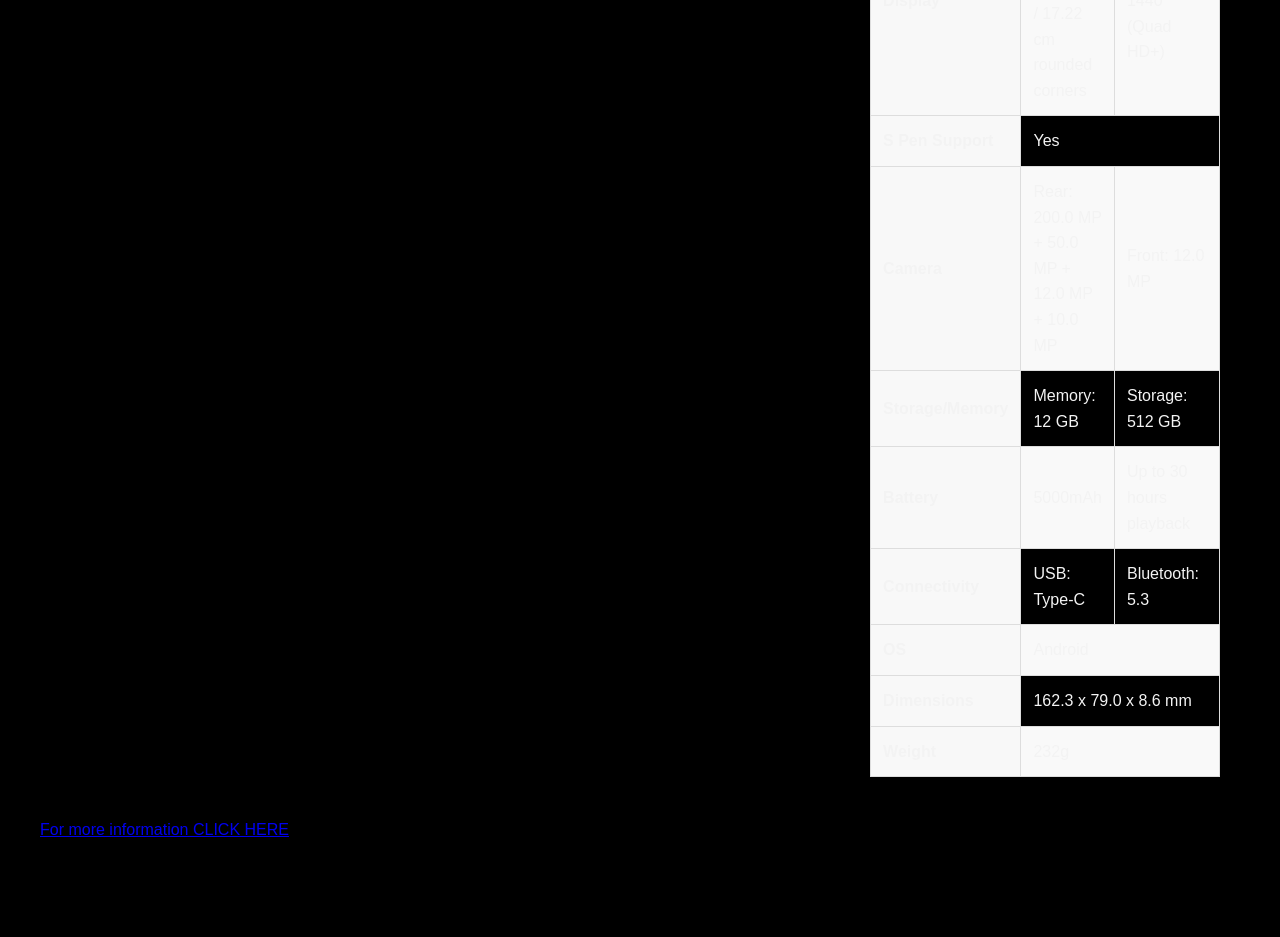
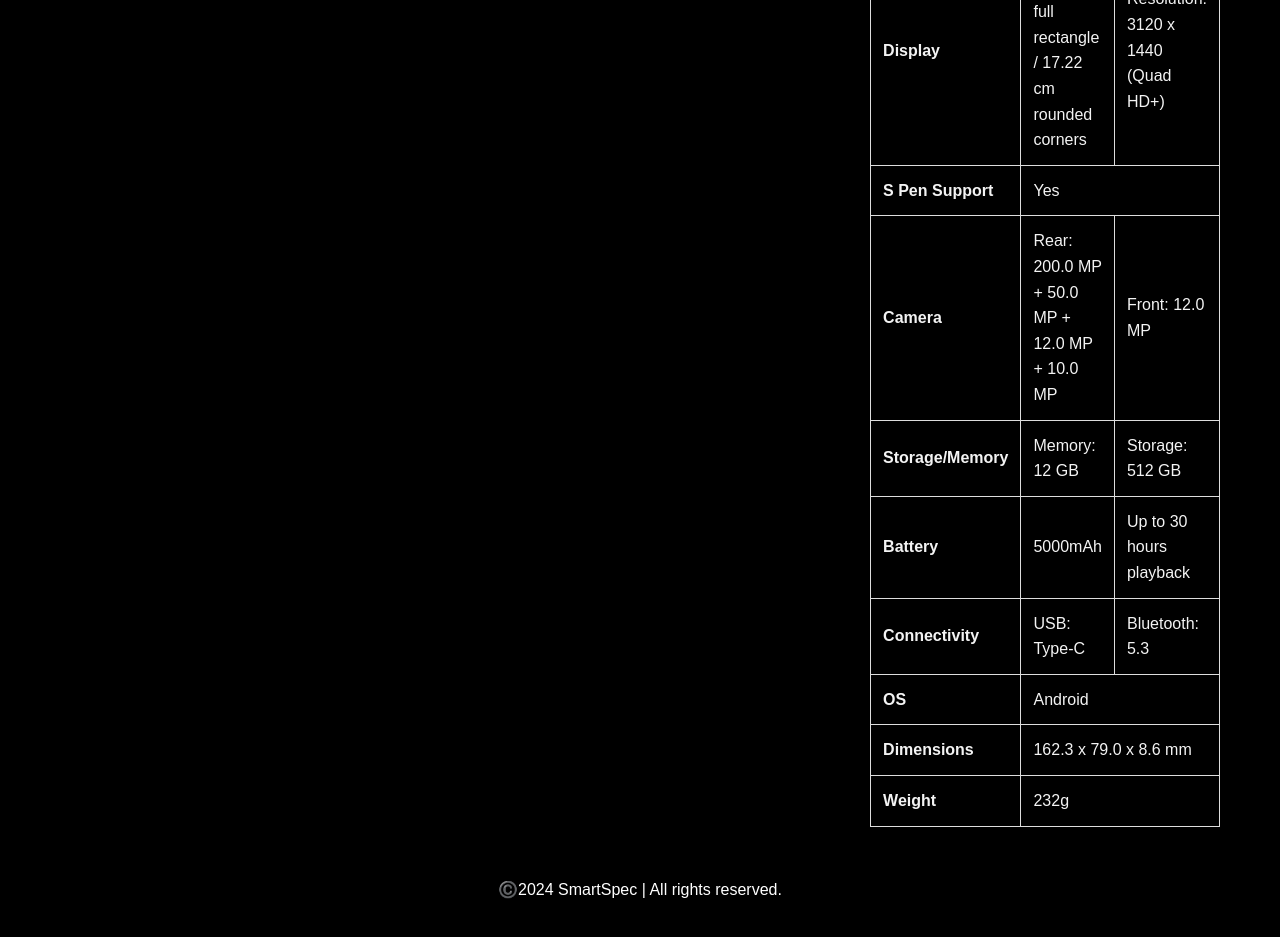
Before and after one commit to anmolsherawat/project_s-w, a plain HTML site: page s24ultra.html in a window 1280 px wide. Shown: the part 1153-2090 px from the top of the page. Before the commit the page ends 2056 px from the top, so only its background shows below. Drawn offline with Linux system fonts and the light colour scheme.

Commit message:
Update s24ultra.html
some files changed

```diff
--- a/s24ultra.html
+++ b/s24ultra.html
@@ -7,9 +7,17 @@
     <link rel="stylesheet" href="s24ultra.css">
 </head>
 <body>
+    <header>
+        <div class="menu">
+            <a href="index.html">Home</a>
+            <a href="review.html">Reviews</a>
+            <a href="aboutus.html">About</a>
+            <a href="contactus.html">Contact</a>
+        </div>
+    </header>
+
 
     <header>
-        <h1>SmartSpec</h1>
         <h1>Galaxy S24 Ultra - Explore the Latest Marvel in Mobile Technology</h1>
         <p class="intro">Discover the cutting-edge technology and unparalleled features of the Galaxy S24 Ultra. Dive into the specifications, view the stunning design in all its color options, and explore related content to make an informed choice.</p>
     </header>
@@ -79,50 +87,50 @@
                     <section class="specs-table">
                         <table>
                             <tr>
-                                <th>Processor</th>
+                                <th id="colr">Processor</th>
                                 <td>CPU Speed: 3.39GHz, 3.13GHz, 2.9GHz, 2.2GHz</td>
                                 <td>CPU Type: Octa-Core</td>
                             </tr>
                             <tr>
-                                <th>Display</th>
-                                <td>Size: 17.25 cm full rectangle / 17.22 cm rounded corners</td>
-                                <td>Resolution: 3120 x 1440 (Quad HD+)</td>
+                                <th id="colr">Display</th>
+                                <td id="colr">Size: 17.25 cm full rectangle / 17.22 cm rounded corners</td>
+                                <td id="colr">Resolution: 3120 x 1440 (Quad HD+)</td>
                             </tr>
                             <tr>
-                                <th>S Pen Support</th>
-                                <td colspan="2">Yes</td>
+                                <th id="colr">S Pen Support</th>
+                                <td id="colr" colspan="2">Yes</td>
                             </tr>
                             <tr>
-                                <th>Camera</th>
-                                <td>Rear: 200.0 MP + 50.0 MP + 12.0 MP + 10.0 MP</td>
-                                <td>Front: 12.0 MP</td>
+                                <th id="colr">Camera</th>
+                                <td id="colr">Rear: 200.0 MP + 50.0 MP + 12.0 MP + 10.0 MP</td>
+                                <td id="colr">Front: 12.0 MP</td>
                             </tr>
                             <tr>
-                                <th>Storage/Memory</th>
-                                <td>Memory: 12 GB</td>
-                                <td>Storage: 512 GB</td>
+                                <th id="colr">Storage/Memory</th>
+                                <td id="colr">Memory: 12 GB</td>
+                                <td id="colr">Storage: 512 GB</td>
                             </tr>
                             <tr>
-                                <th>Battery</th>
-                                <td>5000mAh</td>
-                                <td>Up to 30 hours playback</td>
+                                <th id="colr">Battery</th>
+                                <td id="colr">5000mAh</td>
+                                <td id="colr">Up to 30 hours playback</td>
                             </tr>
                             <tr>
-                                <th>Connectivity</th>
-                                <td>USB: Type-C</td>
-                                <td>Bluetooth: 5.3</td>
+                                <th id="colr">Connectivity</th>
+                                <td id="colr">USB: Type-C</td>
+                                <td id="colr">Bluetooth: 5.3</td>
                             </tr>
                             <tr>
-                                <th>OS</th>
-                                <td colspan="2">Android</td>
+                                <th id="colr">OS</th>
+                                <td id="colr" colspan="2">Android</td>
                             </tr>
                             <tr>
-                                <th>Dimensions</th>
-                                <td colspan="2">162.3 x 79.0 x 8.6 mm</td>
+                                <th id="colr">Dimensions</th>
+                                <td id="colr" colspan="2">162.3 x 79.0 x 8.6 mm</td>
                             </tr>
                             <tr>
-                                <th>Weight</th>
-                                <td colspan="2">232g</td>
+                                <th id="colr">Weight</th>
+                                <td id="colr" colspan="2">232g</td>
                             </tr>
                         </table>
                     </section>
@@ -132,8 +140,9 @@
             </div>
         </div>
     </div>
-    <a href="https://www.samsung.com/in/business/smartphones/galaxy-s/galaxy-s24-ultra-sm-s928blbqins/">For more information CLICK HERE</a>
-
+    <footer>
+        <p>©️2024 SmartSpec | All rights reserved.</p>
+    </footer>
 
 </body>
 </html>
```
